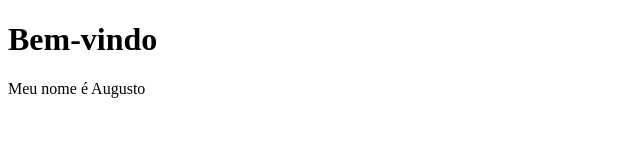
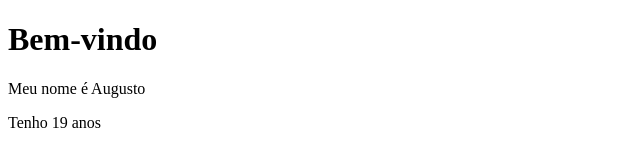
Before and after one commit to augustosilvarocha/git_hub, a plain HTML site: page index.html in a window 1280 px wide. Shown: the whole page, without its empty margins (0-640 px from the left). Drawn offline with Linux system fonts and the light colour scheme.

Commit message:
adicionei novo paragrafo

```diff
--- a/index.html
+++ b/index.html
@@ -8,5 +8,6 @@
 <body>
     <h1>Bem-vindo</h1>
     <p>Meu nome é Augusto</p>
+    <p>Tenho 19 anos</p>
 </body>
 </html>
```
